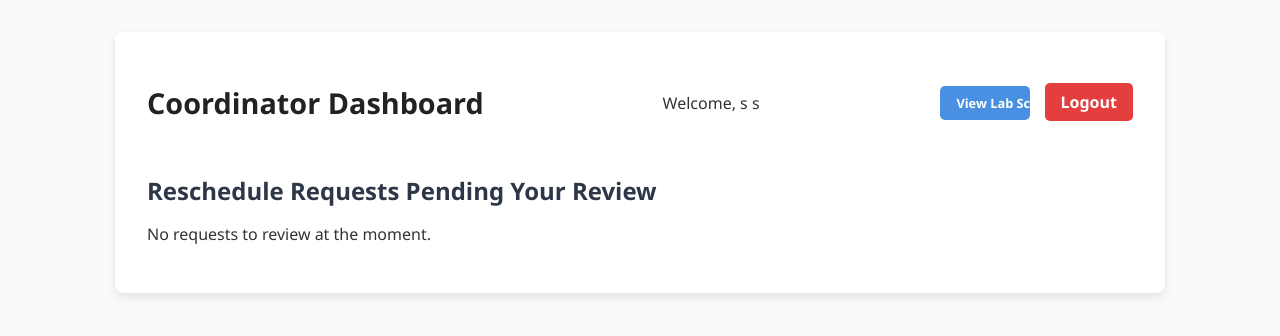
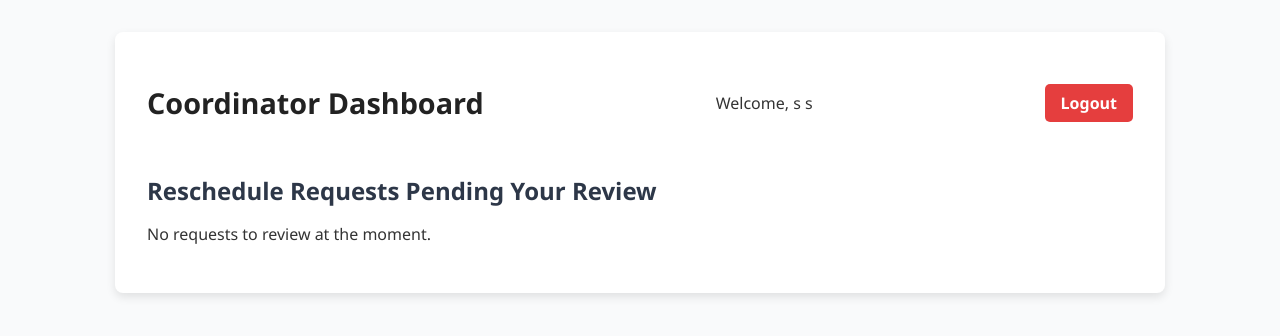
Before and after one commit to de-costa/lab-rescheduling-system, a PHP site: page /coordinator_dashboard.php in a window 1280 px wide. Shown: the top 336 px of the page. Run offline with PHP 8.4, Linux system fonts and the light colour scheme; a user stored in the database is signed in; data comes from the database, SQL or seed files in the repository.

Commit message:
coordinator_dashboard.php

```diff
--- a/coordinator_dashboard.php
+++ b/coordinator_dashboard.php
@@ -60,7 +60,7 @@ $requests = $stmt2->get_result();
         <h1>Coordinator Dashboard</h1>
         <p>Welcome, <?php echo htmlspecialchars($user['Fname'] . ' ' . $user['Lname']); ?></p>
         <div>
-            <a href="view_lab_schedule.php" class="btn schedule-btn">View Lab Schedule</a>
+
             <a href="logout.php" class="logout-btn">Logout</a>
         </div>
     </header>
```
